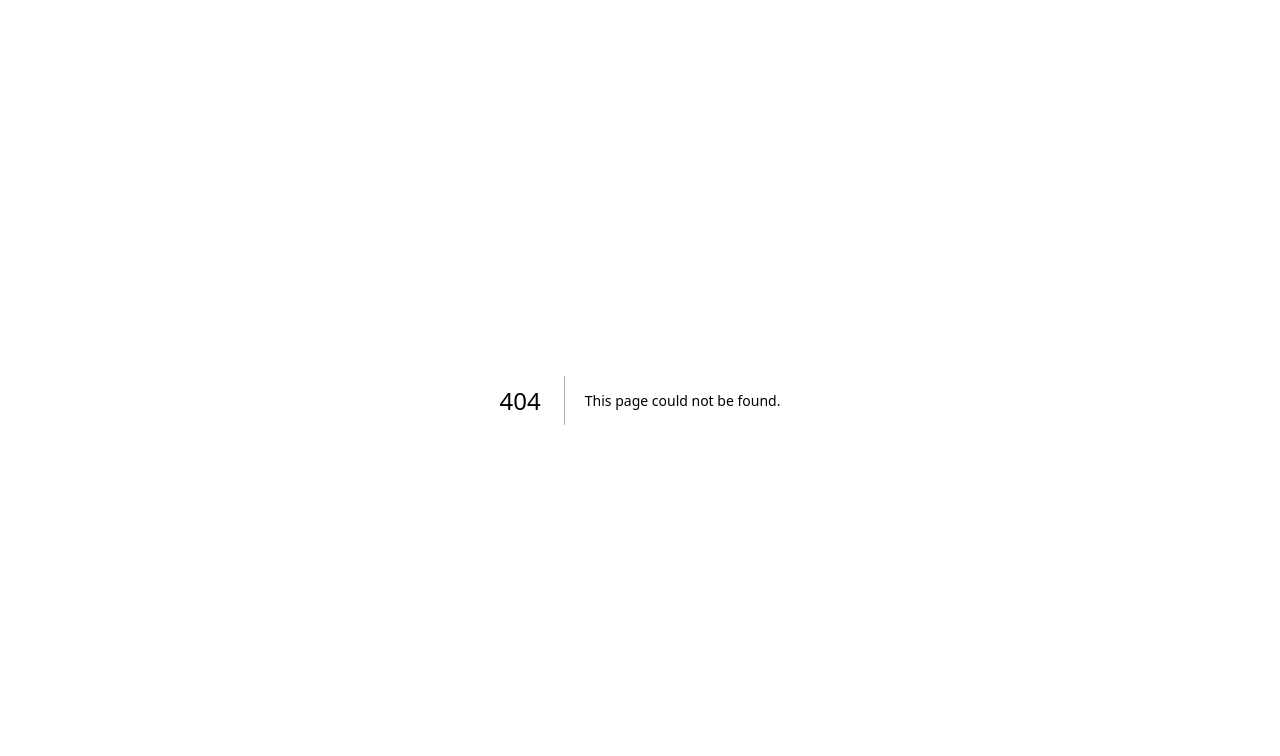
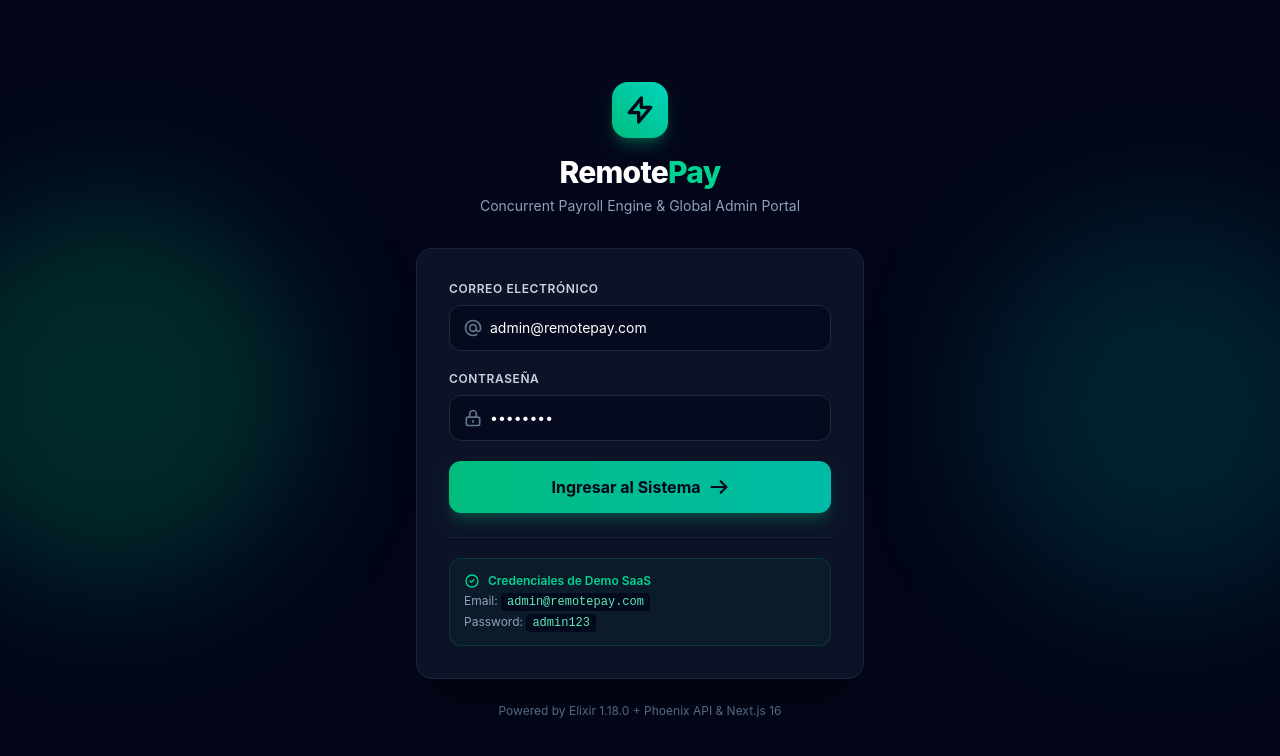
Before and after one commit to jlcarrascof/concurrent-payroll-engine, a Next.js app in the folder dashboard/: page /login in a window 1280 px wide. Before the commit this address had no page. Shown: the top 756 px of the page. Built offline with nearby package versions, Linux system fonts and the light colour scheme.

Commit message:
Add login page with auth guard and demo credentials

```diff
--- /dev/null
+++ b/dashboard/app/login/page.tsx
@@ -0,0 +1,157 @@
+'use client'
+
+import { useState } from 'react'
+import { useRouter } from 'next/navigation'
+
+export default function LoginPage() {
+  const router = useRouter()
+  const [email, setEmail] = useState('admin@remotepay.com')
+  const [password, setPassword] = useState('admin123')
+  const [loading, setLoading] = useState(false)
+  const [error, setError] = useState('')
+
+  const handleLogin = (e: React.FormEvent) => {
+    e.preventDefault()
+    setLoading(true)
+    setError('')
+
+    setTimeout(() => {
+      if (email === 'admin@remotepay.com' && password === 'admin123') {
+        localStorage.setItem('remote_pay_token', 'demo-jwt-token-xyz-12345')
+        localStorage.setItem('remote_pay_user', JSON.stringify({ name: 'Javier Martínez', role: 'Admin' }))
+        router.push('/employees')
+      } else {
+        setError('Credenciales inválidas. Usa la cuenta demo por defecto.')
+        setLoading(false)
+      }
+    }, 600)
+  }
+
+  return (
+    <div className="min-h-screen bg-slate-950 flex items-center justify-center p-4 relative overflow-hidden font-sans">
+      {/* Background Decorative Gradients */}
+      <div className="absolute top-1/4 -left-20 w-96 h-96 bg-emerald-500/20 rounded-full blur-3xl pointer-events-none" />
+      <div className="absolute bottom-1/4 -right-20 w-96 h-96 bg-teal-500/15 rounded-full blur-3xl pointer-events-none" />
+
+      {/* Container */}
+      <div className="w-full max-w-md relative z-10">
+        {/* Brand Header */}
+        <div className="text-center mb-8">
+          <div className="inline-flex items-center justify-center w-14 h-14 rounded-2xl bg-gradient-to-tr from-emerald-500 to-teal-400 shadow-lg shadow-emerald-500/30 mb-4">
+            <svg className="w-8 h-8 text-slate-950" fill="none" viewBox="0 0 24 24" stroke="currentColor" strokeWidth={2.5}>
+              <path strokeLinecap="round" strokeLinejoin="round" d="M13 10V3L4 14h7v7l9-11h-7z" />
+            </svg>
+          </div>
+          <h1 className="text-3xl font-extrabold tracking-tight text-white">
+            Remote<span className="text-emerald-400">Pay</span>
+          </h1>
+          <p className="text-slate-400 text-sm mt-1.5">
+            Concurrent Payroll Engine &amp; Global Admin Portal
+          </p>
+        </div>
+
+        {/* Glassmorphism Card */}
+        <div className="bg-slate-900/80 backdrop-blur-xl border border-slate-800/80 rounded-2xl p-8 shadow-2xl shadow-black/50">
+          <form onSubmit={handleLogin} className="space-y-5">
+            {error && (
+              <div className="p-3.5 bg-red-500/10 border border-red-500/30 rounded-xl text-red-400 text-xs flex items-center gap-2">
+                <svg className="w-4 h-4 shrink-0" fill="none" viewBox="0 0 24 24" stroke="currentColor">
+                  <path strokeLinecap="round" strokeLinejoin="round" strokeWidth={2} d="M12 9v2m0 4h.01m-6.938 4h13.856c1.54 0 2.502-1.667 1.732-3L13.732 4c-.77-1.333-2.694-1.333-3.464 0L3.34 16c-.77 1.333.192 3 1.732 3z" />
+                </svg>
+                {error}
+              </div>
+            )}
+
+            {/* Email Input */}
+            <div>
+              <label className="block text-xs font-semibold text-slate-300 uppercase tracking-wider mb-2">
+                Correo Electrónico
+              </label>
+              <div className="relative">
+                <div className="absolute inset-y-0 left-0 pl-3.5 flex items-center pointer-events-none text-slate-500">
+                  <svg className="w-5 h-5" fill="none" viewBox="0 0 24 24" stroke="currentColor">
+                    <path strokeLinecap="round" strokeLinejoin="round" strokeWidth={2} d="M16 12a4 4 0 10-8 0 4 4 0 008 0zm0 0v1.5a2.5 2.5 0 005 0V12a9 9 0 10-9 9m4.5-1.206a8.959 8.959 0 01-4.5 1.207" />
+                  </svg>
+                </div>
+                <input
+                  type="email"
+                  required
+                  value={email}
+                  onChange={(e) => setEmail(e.target.value)}
+                  className="w-full bg-slate-950/60 border border-slate-800 text-white text-sm rounded-xl pl-10 pr-4 py-3 focus:outline-none focus:border-emerald-500 focus:ring-1 focus:ring-emerald-500 transition-all placeholder:text-slate-600"
+                  placeholder="admin@remotepay.com"
+                />
+              </div>
+            </div>
+
+            {/* Password Input */}
+            <div>
+              <label className="block text-xs font-semibold text-slate-300 uppercase tracking-wider mb-2">
+                Contraseña
+              </label>
+              <div className="relative">
+                <div className="absolute inset-y-0 left-0 pl-3.5 flex items-center pointer-events-none text-slate-500">
+                  <svg className="w-5 h-5" fill="none" viewBox="0 0 24 24" stroke="currentColor">
+                    <path strokeLinecap="round" strokeLinejoin="round" strokeWidth={2} d="M12 15v2m-6 4h12a2 2 0 002-2v-6a2 2 0 00-2-2H6a2 2 0 00-2 2v6a2 2 0 002 2zm10-10V7a4 4 0 00-8 0v4h8z" />
+                  </svg>
+                </div>
+                <input
+                  type="password"
+                  required
+                  value={password}
+                  onChange={(e) => setPassword(e.target.value)}
+                  className="w-full bg-slate-950/60 border border-slate-800 text-white text-sm rounded-xl pl-10 pr-4 py-3 focus:outline-none focus:border-emerald-500 focus:ring-1 focus:ring-emerald-500 transition-all placeholder:text-slate-600"
+                  placeholder="••••••••"
+                />
+              </div>
+            </div>
+
+            {/* Submit Button */}
+            <button
+              type="submit"
+              disabled={loading}
+              className="w-full bg-gradient-to-r from-emerald-500 to-teal-500 hover:from-emerald-400 hover:to-teal-400 text-slate-950 font-bold py-3.5 px-4 rounded-xl shadow-lg shadow-emerald-500/25 transition-all duration-200 flex items-center justify-center gap-2 group disabled:opacity-50"
+            >
+              {loading ? (
+                <svg className="animate-spin h-5 w-5 text-slate-950" viewBox="0 0 24 24" fill="none">
+                  <circle className="opacity-25" cx="12" cy="12" r="10" stroke="currentColor" strokeWidth="4" />
+                  <path className="opacity-75" fill="currentColor" d="M4 12a8 8 0 018-8V0C5.373 0 0 5.373 0 12h4zm2 5.291A7.962 7.962 0 014 12H0c0 3.042 1.135 5.824 3 7.938l3-2.647z" />
+                </svg>
+              ) : (
+                <>
+                  <span>Ingresar al Sistema</span>
+                  <svg className="w-5 h-5 group-hover:translate-x-1 transition-transform" fill="none" viewBox="0 0 24 24" stroke="currentColor" strokeWidth={2.5}>
+                    <path strokeLinecap="round" strokeLinejoin="round" d="M14 5l7 7m0 0l-7 7m7-7H3" />
+                  </svg>
+                </>
+              )}
+            </button>
+          </form>
+
+          {/* Demo Info Box */}
+          <div className="mt-6 pt-5 border-t border-slate-800/80">
+            <div className="bg-emerald-500/5 border border-emerald-500/20 rounded-xl p-3.5">
+              <div className="flex items-center gap-2 text-emerald-400 font-semibold text-xs mb-1">
+                <svg className="w-4 h-4" fill="none" viewBox="0 0 24 24" stroke="currentColor" strokeWidth={2}>
+                  <path strokeLinecap="round" strokeLinejoin="round" d="M9 12l2 2 4-4m6 2a9 9 0 11-18 0 9 9 0 0118 0z" />
+                </svg>
+                Credenciales de Demo SaaS
+              </div>
+              <p className="text-slate-400 text-xs">
+                Email: <code className="text-emerald-300 bg-slate-950/80 px-1.5 py-0.5 rounded">admin@remotepay.com</code>
+              </p>
+              <p className="text-slate-400 text-xs mt-1">
+                Password: <code className="text-emerald-300 bg-slate-950/80 px-1.5 py-0.5 rounded">admin123</code>
+              </p>
+            </div>
+          </div>
+        </div>
+
+        {/* Footer */}
+        <p className="text-center text-xs text-slate-500 mt-6">
+          Powered by Elixir 1.18.0 + Phoenix API &amp; Next.js 16
+        </p>
+      </div>
+    </div>
+  )
+}
--- a/dashboard/app/page.tsx
+++ b/dashboard/app/page.tsx
@@ -1,5 +1,29 @@
-import { redirect } from 'next/navigation'
+'use client'
 
-export default function Home() {
-  redirect('/employees')
+import { useEffect } from 'react'
+import { useRouter } from 'next/navigation'
+
+export default function HomePage() {
+  const router = useRouter()
+
+  useEffect(() => {
+    const token = localStorage.getItem('remote_pay_token')
+    if (token) {
+      router.push('/employees')
+    } else {
+      router.push('/login')
+    }
+  }, [router])
+
+  return (
+    <div className="min-h-screen bg-slate-950 flex items-center justify-center">
+      <div className="flex items-center gap-3 text-emerald-400 text-sm">
+        <svg className="animate-spin h-5 w-5" viewBox="0 0 24 24" fill="none">
+          <circle className="opacity-25" cx="12" cy="12" r="10" stroke="currentColor" strokeWidth="4" />
+          <path className="opacity-75" fill="currentColor" d="M4 12a8 8 0 018-8V0C5.373 0 0 5.373 0 12h4zm2 5.291A7.962 7.962 0 014 12H0c0 3.042 1.135 5.824 3 7.938l3-2.647z" />
+        </svg>
+        <span>Cargando sistema RemotePay...</span>
+      </div>
+    </div>
+  )
 }
```
